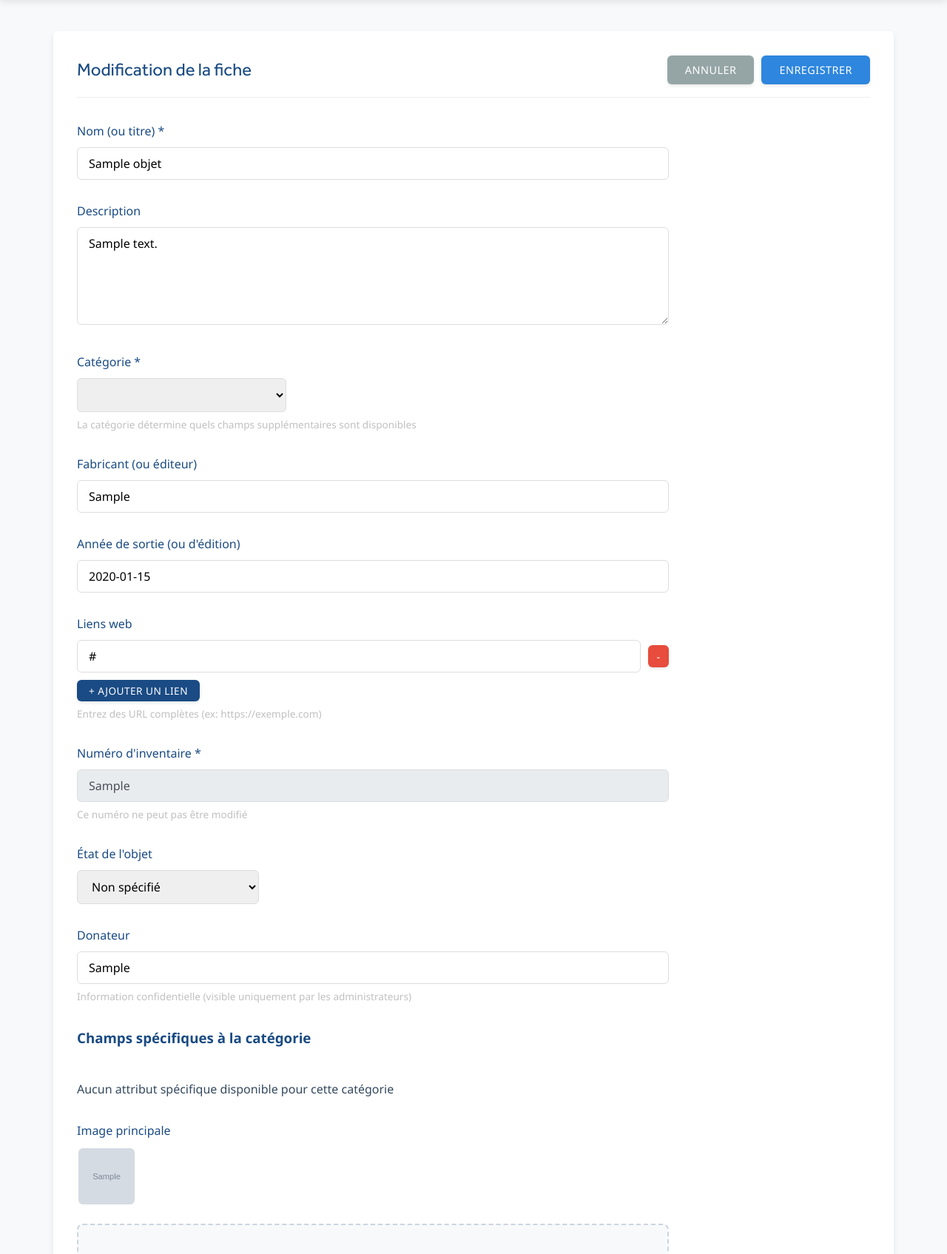
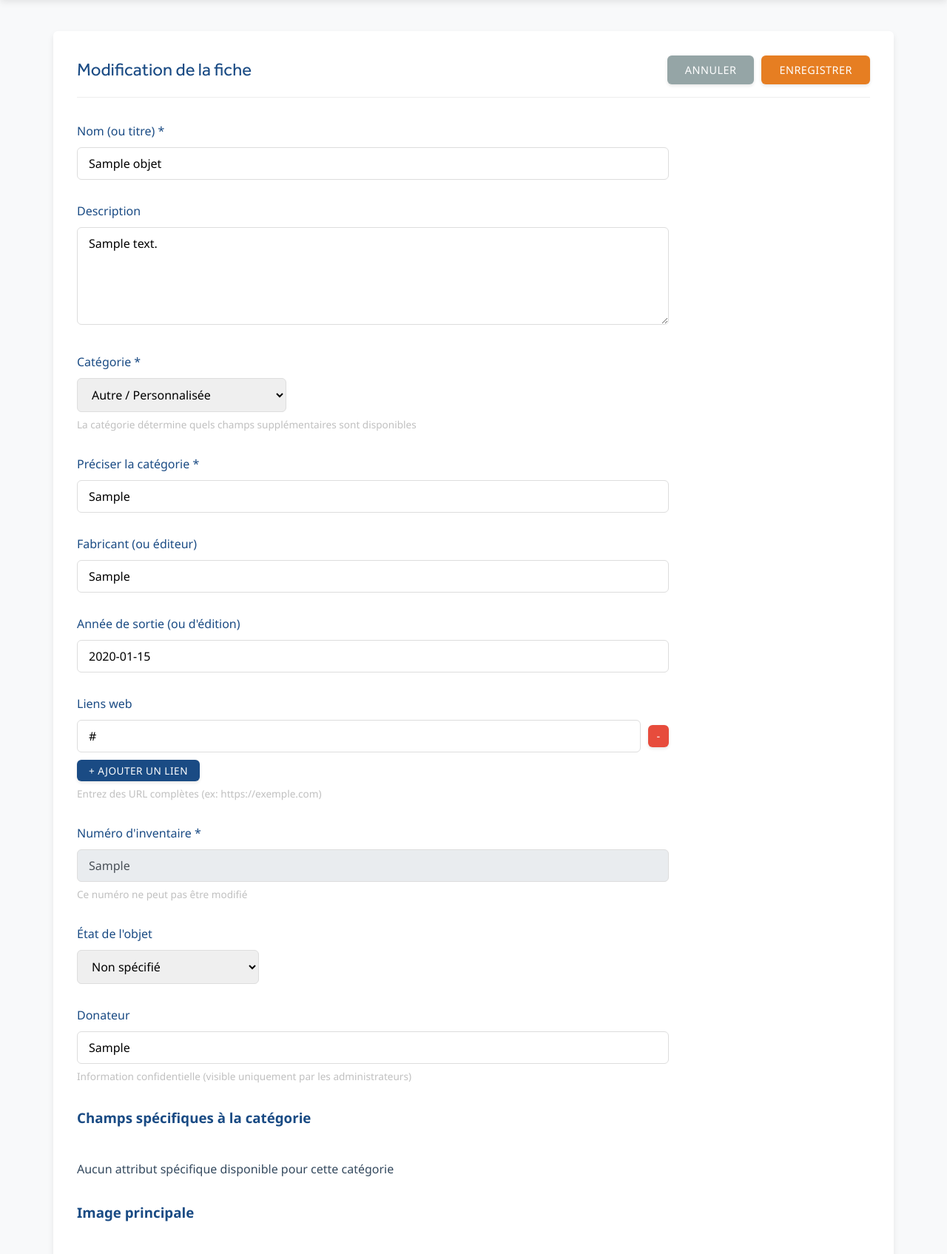
Before and after one commit to jlehuen/inventory_DB, a Flask app: page /admin/modifier/1 in a window 1280 px wide. Shown: the part 190-1885 px from the top of the page at 74% size. Run offline with Flask 3, Linux system fonts and the light colour scheme; a user stored in the database is signed in; tables that the repository leaves empty hold one stand-in row (values such as "Sample post"); grey boxes marked "Sample" are stand-in pictures; some libraries are stand-ins or nearby versions.

Commit message:
Modification route ajout / modification objet

```diff
--- a/app.py
+++ b/app.py
@@ -892,7 +892,7 @@ def ajouter_objet():
                 conn.close()
                 app.logger.info(f'Objet "{nom}" ajouté par {current_user.username}')
                 flash('Objet ajouté avec succès !', 'success')
-                return redirect(url_for('admin'))
+                return redirect(url_for('detail_objet', id=objet_id))
 
             except sqlite3.IntegrityError:
                 # En cas de concurrence critique où le check Python est passé mais la base a bloqué
@@ -1115,7 +1115,7 @@ def modifier_objet(id):
             conn.close()
             app.logger.info(f'Objet "{nom}" (ID: {id}) modifié par {current_user.username}')
             flash('Objet modifié avec succès !', 'success')
-            return redirect(url_for('admin'))
+            return redirect(url_for('detail_objet', id=id))
 
     conn.close()
     return render_template('admin/modifier.html', objet=objet, images=images, liens=liens)
--- a/static/css/modernui.css
+++ b/static/css/modernui.css
@@ -145,6 +145,17 @@ select:focus {
 
 .btn.danger {
     background-color: var(--danger-color);
+}
+
+.btn.save {
+    background-color: #e67e22; /* Orange plus doux que warning-color pour un bouton */
+    color: white;
+    border: none;
+}
+
+.btn.save:hover {
+    background-color: #d35400; /* Orange plus foncé au survol */
+    color: white;
 }
 
 .btn-small {
--- a/templates/admin/modifier.html
+++ b/templates/admin/modifier.html
@@ -10,7 +10,7 @@
         <h1>Modification de la fiche</h1>
         <div class="view-actions">
             <a href="{{ url_for('collection') }}" class="btn secondary">Annuler</a>
-            <button type="button" class="btn primary" onclick="document.querySelector('.admin-form').submit();">Enregistrer</button>
+            <button type="button" class="btn save" onclick="document.querySelector('.admin-form').submit();">Enregistrer</button>
         </div>
     </div>
 
@@ -115,7 +115,8 @@
         </div>
 
         <div class="form-group">
-            <label for="image_principale">Image principale</label>
+            <h3>Image principale</h3>
+            <br/>
             {% if objet['image_principale'] %}
             <div class="current-image">
                 <img src="{{ url_for('static', filename=objet['image_principale']) }}" alt="Image principale actuelle" class="thumbnail">
@@ -126,7 +127,8 @@
         </div>
 
         <div class="form-group">
-            <label>Images supplémentaires</label>
+            <h3>Images supplémentaires</h3>
+            <br/>
             <p class="text-muted small"><i class="fas fa-info-circle"></i> Glissez-déposez les images pour modifier leur ordre d'affichage.</p>
             {% if images %}
                 <div class="current-images" id="sortable-images">
@@ -151,10 +153,11 @@
         </div>
 
         <div class="form-group">
-            <label>Ajouter de nouvelles images</label>
+            <h3>Ajouter de nouvelles images</h3>
+            <br/>
             <div class="image-upload-container" id="nouvelles-images-container">
             </div>
-            <button type="button" class="btn secondary" style="margin-top: 10px;" onclick="ajouterNouvelleImage()">
+            <button type="button" class="btn save" style="margin-top: 10px;" onclick="ajouterNouvelleImage()">
                 <i class="fas fa-plus"></i> Ajouter une image
             </button>
         </div>
@@ -184,35 +187,48 @@
     // Fonction pour remplir le sélecteur de catégories à partir du JSON
     function remplirCategories() {
         const categorieSelect = document.getElementById('categorie');
-        const categorieValue = categorieSelect.value; // Sauvegarder la valeur actuelle
+        // Sauvegarder la valeur actuelle (si l'utilisateur a déjà changé quelque chose)
+        // Mais attention à ne pas garder la valeur par défaut "" si on est en train d'initialiser
+        let categorieValue = categorieSelect.value;
 
         // Vider le sélecteur sauf l'option par défaut
         while (categorieSelect.options.length > 1) {
             categorieSelect.remove(1);
         }
 
-        // Ajouter une option pour chaque catégorie du JSON
-        for (const categorie in categorieAttributs) {
+        // Ajouter une option pour chaque catégorie du JSON, triées alphabétiquement
+        const categories = Object.keys(categorieAttributs).sort((a, b) => a.localeCompare(b));
+
+        for (const categorie of categories) {
             const option = document.createElement('option');
             option.value = categorie;
             option.textContent = categorie;
             categorieSelect.appendChild(option);
         }
 
+        // Ajouter explicitement l'option "Autre"
+        const optionAutre = document.createElement('option');
+        optionAutre.value = "Autre";
+        optionAutre.textContent = "Autre / Personnalisée";
+        categorieSelect.appendChild(optionAutre);
 
+        // Récupérer la catégorie de l'objet depuis le serveur de manière sécurisée
+        const serverCategorie = {{ objet['categorie']|tojson|safe }};
 
-        // Restaurer la valeur sélectionnée si elle existe
-        if (categorieValue) {
-            categorieSelect.value = categorieValue;
-        }
+        // Logique de sélection :
+        // 1. Si on a une valeur déjà sélectionnée manuellement (et pas vide), on essaie de la garder
+        // 2. Sinon, on utilise la valeur du serveur
 
-        // Pour l'initialisation, préselectionner la catégorie si elle vient du serveur
-        if ("{{ objet['categorie'] }}") {
-            if (Array.from(categorieSelect.options).some(opt => opt.value === "{{ objet['categorie'] }}")) {
-                categorieSelect.value = "{{ objet['categorie'] }}";
-            } else if ("{{ objet['categorie'] }}" && !["", "Autre"].includes("{{ objet['categorie'] }}")) {
+        let targetValue = categorieValue || serverCategorie;
+
+        if (targetValue) {
+            // Vérifier si la valeur existe dans les options
+            if (Array.from(categorieSelect.options).some(opt => opt.value === targetValue)) {
+                categorieSelect.value = targetValue;
+            } else if (targetValue && targetValue !== "Autre") {
+                // Si la catégorie n'existe pas dans la liste (ex: catégorie perso ou renommée), on passe en mode "Autre"
                 categorieSelect.value = "Autre";
-                document.getElementById('autre-categorie').value = "{{ objet['categorie'] }}";
+                document.getElementById('autre-categorie').value = targetValue;
                 toggleAutreCategorie();
             }
         }
@@ -317,7 +333,7 @@
                 if (attributsSpecifiques && attributsSpecifiques[attr.id]) {
                     // On vérifie si c'est un objet ou une simple valeur
                     if (typeof attributsSpecifiques[attr.id] === 'object' && attributsSpecifiques[attr.id] !== null) {
-                        // Si c'est un objet avec une propriété 'valeur', utiliser cette valeur
+                        // Si c'est un objet with une propriété 'valeur', utiliser cette valeur
                         if ('valeur' in attributsSpecifiques[attr.id]) {
                             inputElement.value = attributsSpecifiques[attr.id].valeur;
                         }
```
Also changed, not shown: templates/admin/ajouter.html (+5 -3 lines).
